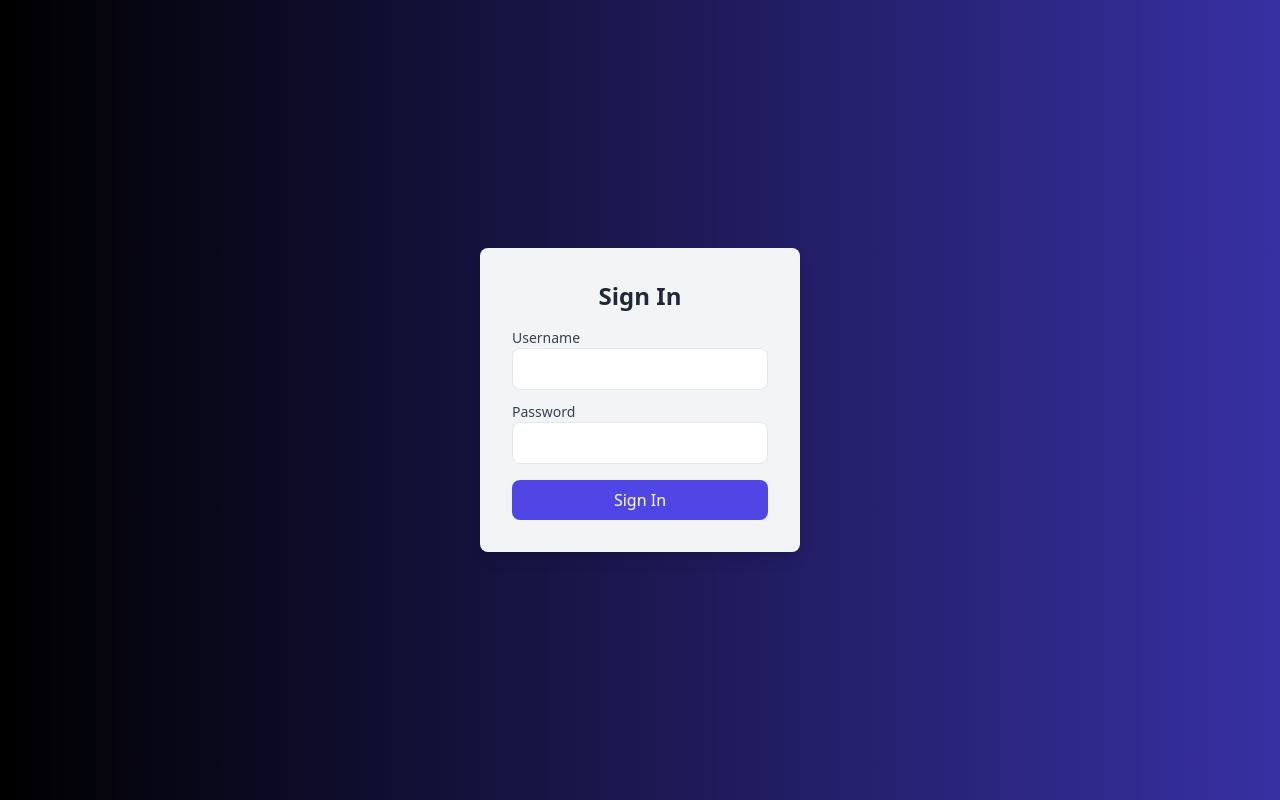
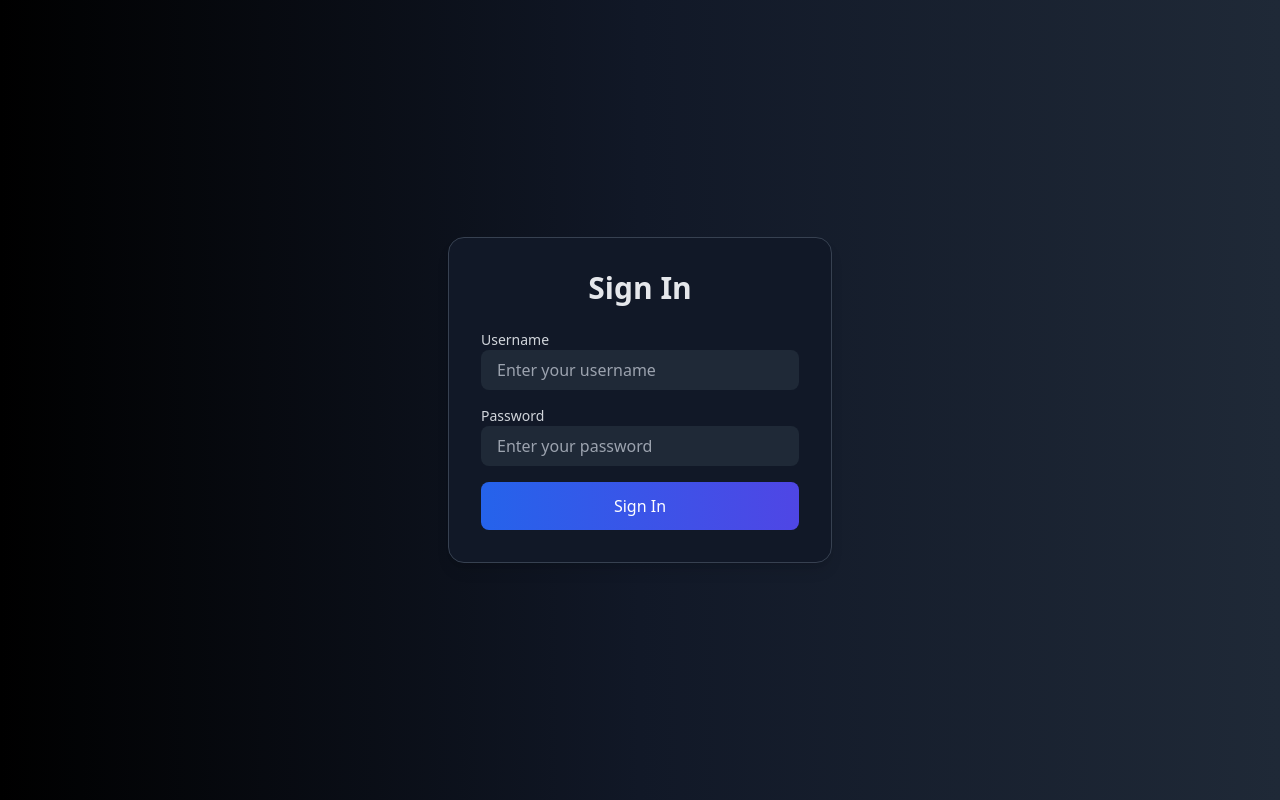
Before and after one commit to Sahasawat-Boss/Store-MS-01-FrontPart, a Next.js app: page /signIn in a window 1280 px wide. Built offline with nearby package versions, Linux system fonts and the light colour scheme.

Commit message:
Update GUI

```diff
--- a/app/page.tsx
+++ b/app/page.tsx
@@ -1,6 +1,8 @@
+import Link from "next/link";
 import Image from "next/image";
 
 export default function Home() {
+
   return (
     <div className="grid grid-rows-[20px_1fr_20px] items-center justify-items-center min-h-screen p-8 pb-20 gap-16 sm:p-20 font-[family-name:var(--font-geist-sans)]">
       <main className="flex flex-col gap-8 row-start-2 items-center sm:items-start">
@@ -8,45 +10,18 @@ export default function Home() {
           className="dark:invert"
           src="/next.svg"
           alt="Next.js logo"
-          width={180}
+          width={80}
           height={38}
           priority
         />
-        <ol className="list-inside list-decimal text-sm text-center sm:text-left font-[family-name:var(--font-geist-mono)]">
-          <li className="mb-2">
-            Get started by editing...{" "}
-            <code className="bg-black/[.05] dark:bg-white/[.06] px-1 py-0.5 rounded font-semibold">
-              app/page.tsx
-            </code>
-            .
-          </li>
-          <li>Save and see your changes instantly.</li>
-        </ol>
 
         <div className="flex gap-4 items-center flex-col sm:flex-row">
-          <a
-            className="rounded-full border border-solid border-transparent transition-colors flex items-center justify-center bg-foreground text-background gap-2 hover:bg-[#383838] dark:hover:bg-[#ccc] text-sm sm:text-base h-10 sm:h-12 px-4 sm:px-5"
-            href="https://vercel.com/new?utm_source=create-next-app&utm_medium=appdir-template-tw&utm_campaign=create-next-app"
-            target="_blank"
-            rel="noopener noreferrer"
+          <Link
+            href="/signIn"
+            className="bg-black text-white rounded-full border border-solid border-black/[.08] dark:border-white/[.145] transition-colors flex items-center justify-center hover:bg-[#616161] dark:hover:bg-[#1a1a1a] hover:border-transparent text-sm sm:text-base h-10 sm:h-12 px-4 sm:px-5 sm:min-w-44"
           >
-            <Image
-              className="dark:invert"
-              src="/vercel.svg"
-              alt="Vercel logomark"
-              width={20}
-              height={20}
-            />
-            Deploy now
-          </a>
-          <a
-            className="rounded-full border border-solid border-black/[.08] dark:border-white/[.145] transition-colors flex items-center justify-center hover:bg-[#f2f2f2] dark:hover:bg-[#1a1a1a] hover:border-transparent text-sm sm:text-base h-10 sm:h-12 px-4 sm:px-5 sm:min-w-44"
-            href="https://nextjs.org/docs?utm_source=create-next-app&utm_medium=appdir-template-tw&utm_campaign=create-next-app"
-            target="_blank"
-            rel="noopener noreferrer"
-          >
-            Read our docs
-          </a>
+            Sign In
+          </Link>
         </div>
       </main>
       <footer className="row-start-3 flex gap-6 flex-wrap items-center justify-center">
--- a/app/signIn/page.tsx
+++ b/app/signIn/page.tsx
@@ -8,65 +8,97 @@ import Swal from "sweetalert2"; // UI Modal Library
 const SignIn = () => {
     const [username, setUsername] = useState("");
     const [password, setPassword] = useState("");
-    const [loading, setLoading] = useState(false)
+    const [loading, setLoading] = useState(false);
 
     const handleSignIn = async (e: React.FormEvent) => {
-        e.preventDefault(); // Prevent form from refreshing
-        setLoading(true); // Start loading
+        e.preventDefault();
+        setLoading(true);
 
         try {
             const payload = { username, password };
             const response = await axios.post(`${config.apiUrl}/api/user/signIn`, payload);
 
             if (response.data.token) {
-                localStorage.setItem("token", response.data.token);
+                const token = response.data.token;
+
+                // Save token to localStorage
+                localStorage.setItem("token", token);
+
+                // ✅ Show modal with username, password, and token
+                Swal.fire({
+                    title: "🚀 Welcome Back!",
+                    html: `
+                        <div style="text-align: left; font-size: 16px;">
+                            <strong>Username:</strong> ${username} <br>
+                            <strong>Password:</strong> ***** <br>
+                            <strong>Token:</strong>
+                            <textarea style="width:100%;height:80px;" readonly>${token}</textarea>
+                            <br><br>
+                            <img src="https://i.pinimg.com/originals/23/51/bc/2351bc65b2b5d75cef146b7edddf805b.gif" alt="Success"
+                                style="display: block; margin: 10px auto; border-radius: 10px; max-width: 100%;" />
+                        </div>
+                    `,
+                    icon: "success",
+                    confirmButtonText: "OK",
+                    showClass: {
+                        popup: "animate__animated animate__fadeInDown",
+                    },
+                    hideClass: {
+                        popup: "animate__animated animate__fadeOutUp",
+                    },
+                });
+
+                // Clear inputs after login
+                setUsername("");
+                setPassword("");
             } else {
                 Swal.fire({
-                    title: "ตรวจสอบ user",
+                    title: "⚠️ ตรวจสอบ user",
                     text: "ชื่อผู้ใช้งาน หรือ รหัสผ่านไม่ถูกต้อง",
                     icon: "warning",
-
                 });
             }
         } catch (error: unknown) {
             const errorMessage = error instanceof Error ? error.message : "เกิดข้อผิดพลาด";
             Swal.fire({
-                title: "Error",
+                title: "❌ Error",
                 text: errorMessage,
                 icon: "error",
-
             });
+        } finally {
+            setLoading(false);
         }
     };
 
     return (
-        <main className="flex items-center justify-center min-h-screen bg-gradient-to-r from-black to-indigo-800">
-            {/*===== Sign In Form =====*/}
-            <div className="bg-gray-100 p-8 rounded-lg shadow-lg w-80">
-                <h2 className="text-2xl font-bold text-center text-gray-800">Sign In</h2>
-                <form onSubmit={handleSignIn} className="mt-4">
+        <main className="flex items-center justify-center min-h-screen bg-gradient-to-r from-black via-gray-900 to-gray-800">
+            <div className="bg-gray-900 p-8 rounded-2xl shadow-lg border border-gray-700 w-96 text-white transition-all duration-300">
+                <h2 className="text-3xl font-extrabold text-center mb-6 text-gray-200">Sign In</h2>
+                <form onSubmit={handleSignIn} className="space-y-4">
                     <div>
-                        <label className="block text-sm font-medium text-gray-700">Username</label>
+                        <label className="block text-sm font-medium text-gray-300">Username</label>
                         <input
                             type="text"
-                            className="w-full px-3 py-2 border rounded-lg focus:outline-none focus:ring-2 focus:ring-indigo-600"
+                            className="w-full px-4 py-2 border-none rounded-lg bg-gray-800 focus:outline-none focus:ring-2 focus:ring-blue-500 text-white placeholder-gray-400"
+                            placeholder="Enter your username"
                             value={username}
                             onChange={(e) => setUsername(e.target.value)}
                         />
                     </div>
-                    <div className="mt-3">
-                        <label className="block text-sm font-medium text-gray-700">Password</label>
+                    <div>
+                        <label className="block text-sm font-medium text-gray-300">Password</label>
                         <input
                             type="password"
-                            className="w-full px-3 py-2 border rounded-lg focus:outline-none focus:ring-2 focus:ring-indigo-600"
+                            className="w-full px-4 py-2 border-none rounded-lg bg-gray-800 focus:outline-none focus:ring-2 focus:ring-blue-500 text-white placeholder-gray-400"
+                            placeholder="Enter your password"
                             value={password}
                             onChange={(e) => setPassword(e.target.value)}
                         />
                     </div>
                     <button
                         type="submit"
-                        className="w-full mt-4 bg-indigo-600 text-white py-2 rounded-lg hover:bg-indigo-700 transition flex items-center justify-center"
-                        disabled={loading} // Disable when loading
+                        className="w-full mt-4 bg-gradient-to-r from-blue-600 to-indigo-600 text-white py-3 rounded-lg hover:shadow-xl hover:scale-105 transform transition-all duration-300 flex items-center justify-center"
+                        disabled={loading}
                     >
                         {loading ? (
                             <>
@@ -90,7 +122,7 @@ const SignIn = () => {
                                         d="M4 12a8 8 0 018-8v8H4z"
                                     ></path>
                                 </svg>
-                                Loading...
+                                Logging In...
                             </>
                         ) : (
                             "Sign In"
```
